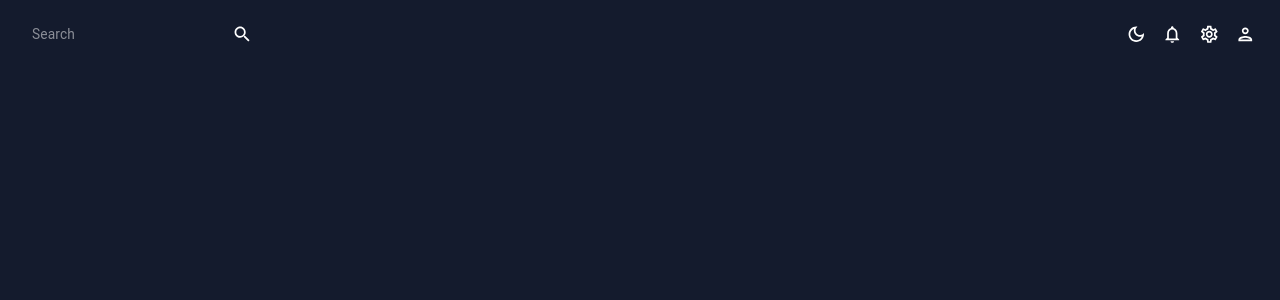
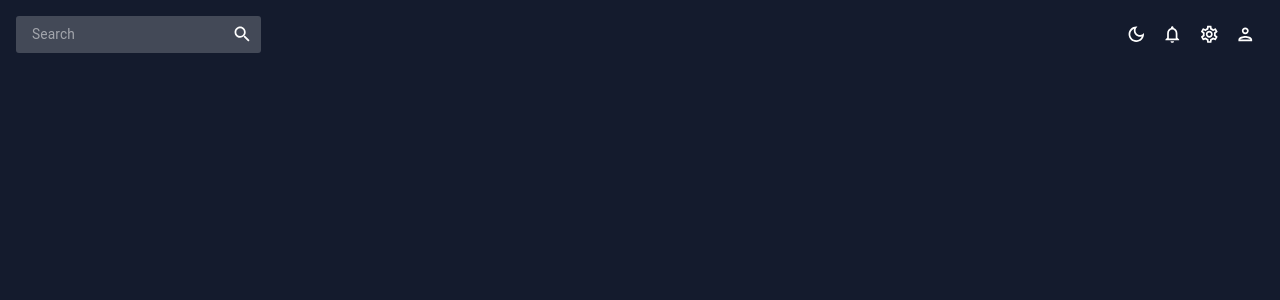
Before and after one commit to Ohleh/react-admin, a React (Create React App) app: page / in a window 1280 px wide. Shown: the top 300 px of the page. Built offline with nearby package versions, Linux system fonts and the light colour scheme.

Commit message:
fix backgroundColor placeholder

```diff
--- a/src/App.js
+++ b/src/App.js
@@ -1,7 +1,6 @@
 import React from "react";
 import { ColorModeContext, useMode } from "./theme";
-import { ThemeProvider } from "@emotion/react";
-import CssBaseline from "@mui/material/CssBaseline";
+import { CssBaseline, ThemeProvider } from "@mui/material";
 import Topbar from "./scenes/global/Topbar";
 
 function App() {
--- a/src/scenes/global/Topbar.jsx
+++ b/src/scenes/global/Topbar.jsx
@@ -20,7 +20,7 @@ const Topbar = () => {
       {/* SEARCH BAR  */}
       <Box
         display="flex"
-        // backgroundColor={colors.primary[400]}
+        backgroundColor={colors.primary[400]}
         borderRadius="3px"
       >
         <InputBase sx={{ ml: 2, flex: 1 }} placeholder="Search" />
```
